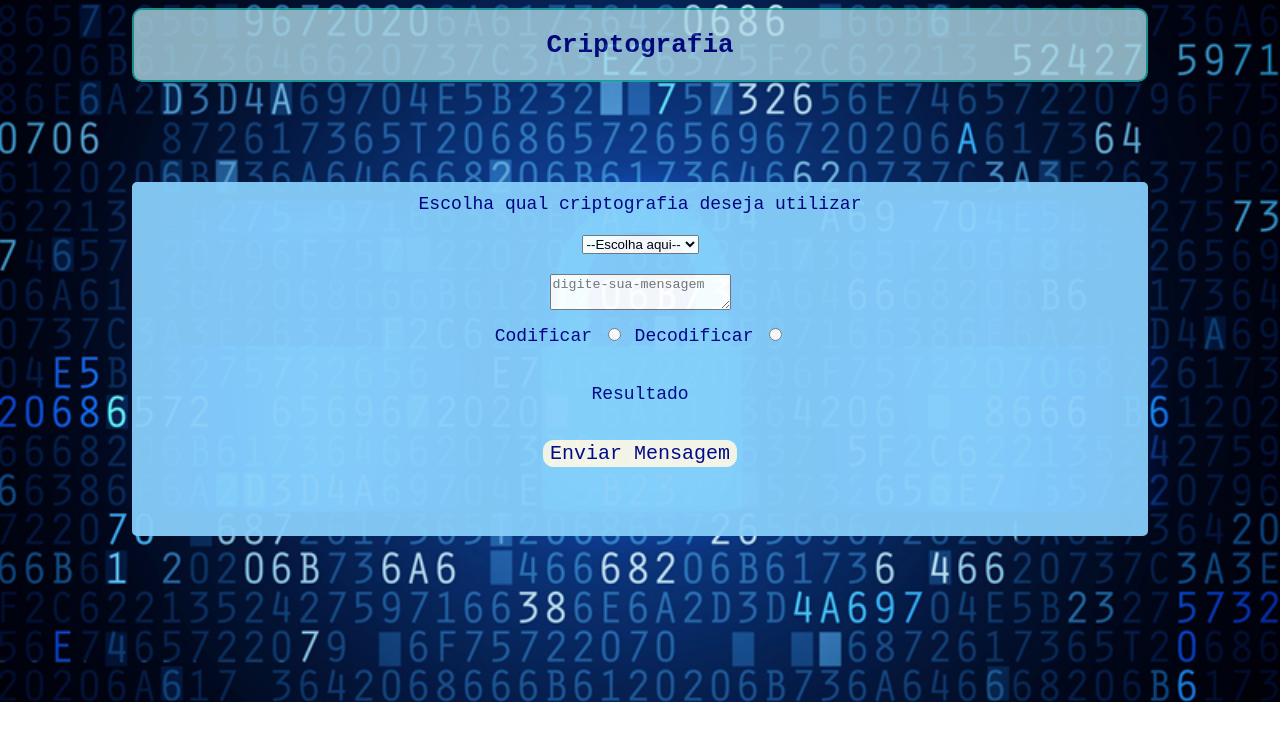
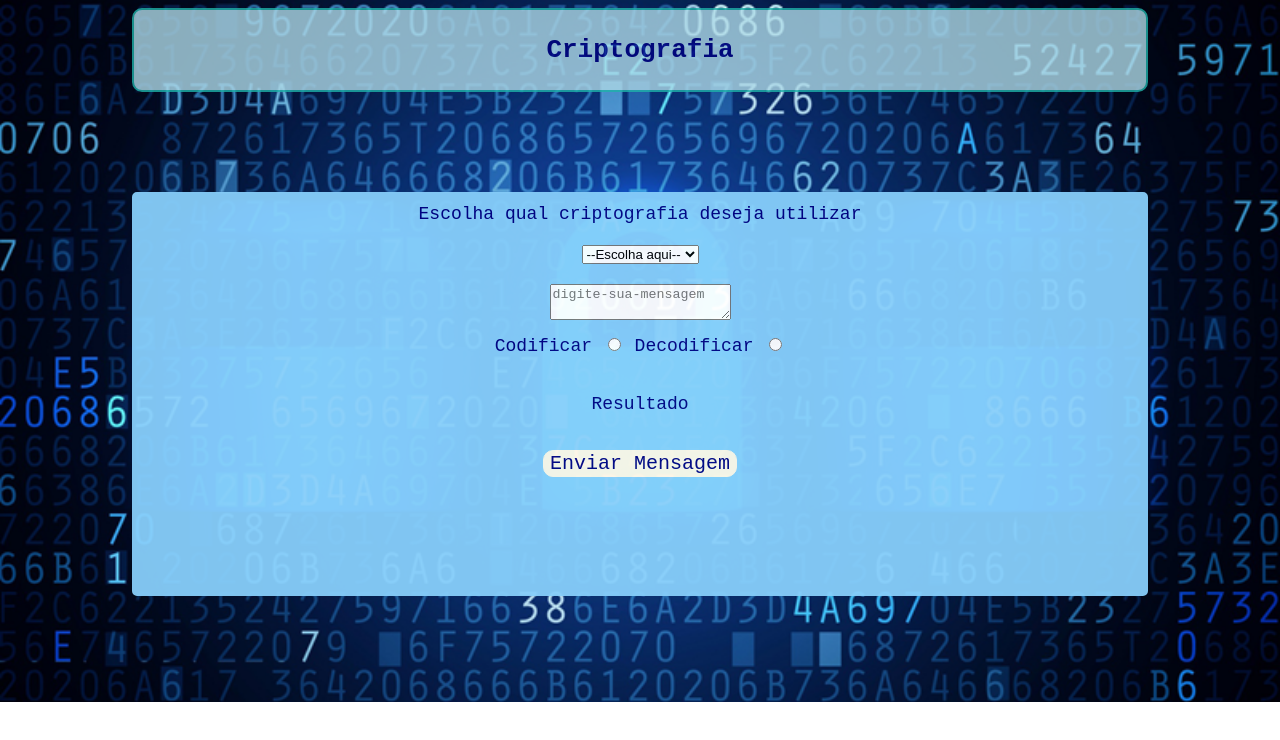
Before and after one commit to laissafernandes/criptografia, a plain HTML site: page index.html in a window 1280 px wide. Drawn offline with Linux system fonts and the light colour scheme.

Commit message:
corrigindo o css

```diff
--- a/style.css
+++ b/style.css
@@ -14,7 +14,7 @@ header{
     border: 2px solid lightseagreen;
     opacity: 0.8;
     width: 80%;
-    height: 70px;
+    height: 80px;
     align-items: center;
     display: flex;
     justify-content: center;
@@ -22,7 +22,7 @@ header{
 }
 main{
     width: 80%;
-    height: 350px;
+    height: 400px;
     opacity: 0.95;
 }
 form{
```
